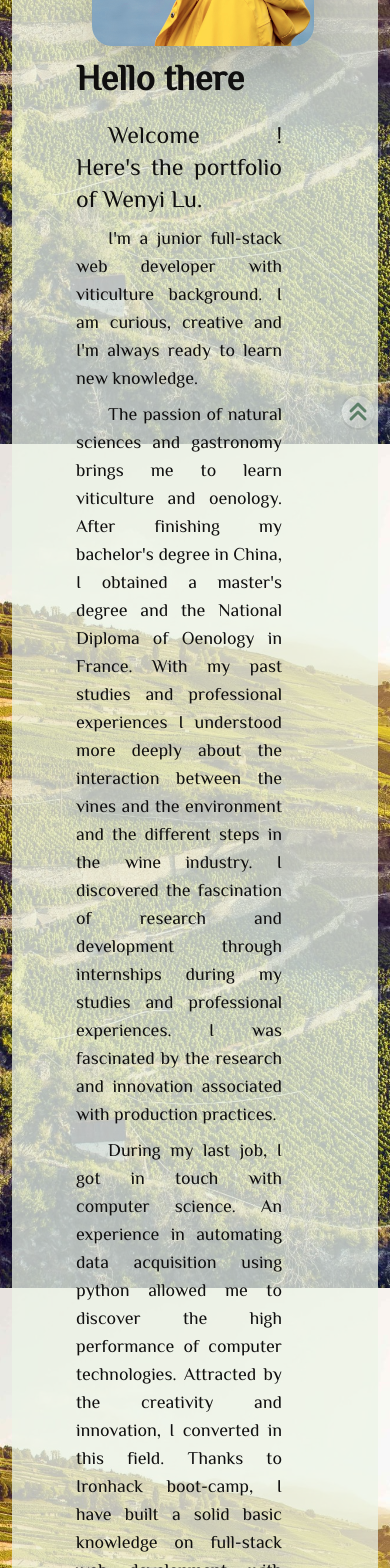
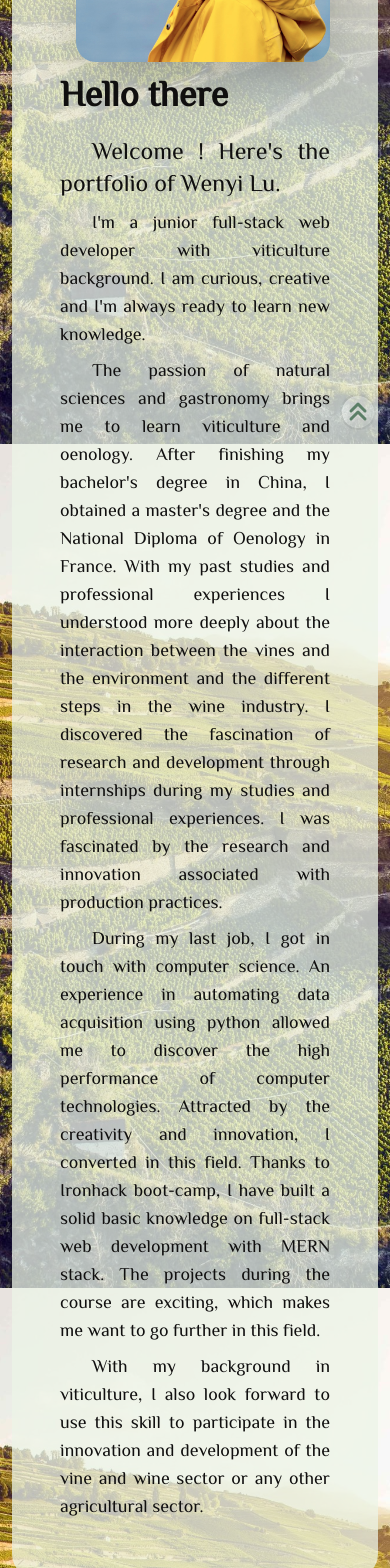
Before and after one commit to WenyiLULU/portfolio, a React (Create React App) app: page / in a window 390 px wide. Shown: the part 400-1968 px from the top of the page. Built offline with nearby package versions, Linux system fonts and the light colour scheme.

Commit message:
🩹 Fix the white border on the right side with small screen Fixes #15
- Remove no needed code in app.js
- Fix error link in header
- Add id for footer
- Update responsive of the text in main

```diff
--- a/src/App.js
+++ b/src/App.js
@@ -46,7 +46,7 @@ function App() {
     return (
         <div className="relative flex flex-col min-h-screen font-thin bg-gradient-to-b from-primary-focus to-secondary">
             <Header onSelectLanguage={handleLanguage} lang={lang}/>
-            <main className="w-full grow">
+
             <Main lang={lang} />
 
             <div className="md:px-8 lg:px-[10%] md:py-8 lg:py-16">
@@ -56,8 +56,6 @@ function App() {
                 <Skills lang={lang} />
             </div>
 
-
-            </main>
             <a href="#me" className="fixed btn btn-circle glass btn-sm bottom-4 right-4">
                 <svg xmlns="http://www.w3.org/2000/svg" className="w-6 h-6 text-primary" fill="none" viewBox="0 0 24 24"
                      stroke="currentColor">
--- a/src/components/footer.js
+++ b/src/components/footer.js
@@ -5,7 +5,7 @@ import icon_mail from "../images/icon_mail.png"
 
 export default function Footer() {
     return (
-        <footer className="p-4 font-light footer bg-neutral text-secondary footer-center">
+        <footer id="footer" className="p-4 font-light footer bg-neutral text-secondary footer-center">
             <div className="grid grid-cols-3 justify-items-center">
                 <div >
                     <p className="text-secondary">Hosted by Vercel</p>
--- a/src/components/header.js
+++ b/src/components/header.js
@@ -17,7 +17,7 @@ export default function Header(props) {
                 </span>
             </div>
             <div className="hidden px-2 mx-2 navbar-center md:flex">
-                <div className="flex items-stretch md:space-x-6 lg:space-x-12">
+                <div className="flex items-stretch md:space-x-2 lg:space-x-8">
                     <a href="#me" className="border-white btn btn-ghost btn-sm rounded-btn">
                         <svg xmlns="http://www.w3.org/2000/svg" className="w-4 h-4 mr-2" fill="none" viewBox="0 0 24 24"
                              stroke="currentColor">
@@ -52,7 +52,7 @@ export default function Header(props) {
                         </svg>
                         {HeaderContents.hobbies[props.lang]}
                     </a>
-                    <a href="#me" className="border-white btn btn-ghost btn-sm rounded-btn">
+                    <a href="#footer" className="border-white btn btn-ghost btn-sm rounded-btn">
                         <svg xmlns="http://www.w3.org/2000/svg" className="w-4 h-4 mr-2" fill="none" viewBox="0 0 24 24"
                              stroke="currentColor">
                             <path stroke-linecap="round" stroke-linejoin="round" stroke-width="1.5"
@@ -113,7 +113,7 @@ export default function Header(props) {
                                     </a>
                                 </li>
                                 <li className="hover-bordered">
-                                    <a href="#me">
+                                    <a href="#skills">
                                         <svg xmlns="http://www.w3.org/2000/svg" className="w-4 h-4 mr-2" fill="none"
                                              viewBox="0 0 24 24" stroke="currentColor">
                                             <path stroke-linecap="round" stroke-linejoin="round" stroke-width="2"
@@ -135,7 +135,7 @@ export default function Header(props) {
                                     </a>
                                 </li>
                                 <li className="hover-bordered">
-                                    <a href="#me">
+                                    <a href="#footer">
                                         <svg xmlns="http://www.w3.org/2000/svg" className="w-4 h-4 mr-2" fill="none" viewBox="0 0 24 24"
                                              stroke="currentColor">
                                             <path stroke-linecap="round" stroke-linejoin="round" stroke-width="1.5"
--- a/src/components/main.js
+++ b/src/components/main.js
@@ -5,8 +5,8 @@ export default function Main(props) {
 
 
     return (
-        <section id="me" className="flex justify-center me-wallpaper min-h-screen md:p-20 bg-fixed">
-            <div className="self-center bg-secondary/75 rounded-3xl my-40 mx-3 p-12">
+        <section id="me" className="flex justify-center min-h-screen bg-fixed me-wallpaper md:p-20">
+            <div className="self-center p-8 mx-3 my-40 bg-secondary/75 rounded-3xl md:p-12">
                 <div className="flex-col hero-content lg:flex-row-reverse">
                     <div className="max-w-sm pl-4">
                         <img src={me} className="rounded-[20px] shadow-2xl" alt="me"/>
@@ -15,19 +15,19 @@ export default function Main(props) {
                         <h1 className="mb-5 text-4xl font-black">
                             {AboutContents.hello[props.lang]}
                         </h1>
-                        <h1 className="first-letter:pl-8 mb-2 pr-8 text-2xl font-normal text-justify col-span-full">
+                        <h1 className="pr-0 mb-2 text-2xl font-normal text-justify first-letter:pl-8 col-span-full lg:pr-8">
                             {AboutContents.p1[props.lang]}
                         </h1>
-                        <p className="first-letter:pl-8 pr-8 text-lg font-normal text-justify mb-2">
+                        <p className="pr-0 mb-2 text-lg font-normal text-justify first-letter:pl-8 lg:pr-8">
                             {AboutContents.p2[props.lang]}
                         </p>
-                        <p className="first-letter:pl-8 pr-8 text-lg font-normal text-justify mb-2">
+                        <p className="pr-0 mb-2 text-lg font-normal text-justify first-letter:pl-8 lg:pr-8">
                             {AboutContents.p3[props.lang]}
                         </p>
-                        <p className="first-letter:pl-8 pr-8 text-lg font-normal text-justify mb-2">
+                        <p className="pr-0 mb-2 text-lg font-normal text-justify first-letter:pl-8">
                             {AboutContents.p4[props.lang]}
                         </p>
-                        <p className="first-letter:pl-8 pr-8 text-lg font-normal text-justify mb-2">
+                        <p className="pr-0 mb-2 text-lg font-normal text-justify first-letter:pl-8 lg:pr-8">
                             {AboutContents.p5[props.lang]}
                         </p>
                     </div>
--- a/src/index.css
+++ b/src/index.css
@@ -2,8 +2,10 @@
 @tailwind components;
 @tailwind utilities;
 
-body {
+html, body {
   margin: 0;
+  padding: 0;
+  box-sizing: border-box;
   font-family: -apple-system, BlinkMacSystemFont, 'Segoe UI', 'Roboto', 'Oxygen',
     'Ubuntu', 'Cantarell', 'Fira Sans', 'Droid Sans', 'Helvetica Neue',
     sans-serif;
```
Lines whose indentation alone changed are shown as unchanged.
